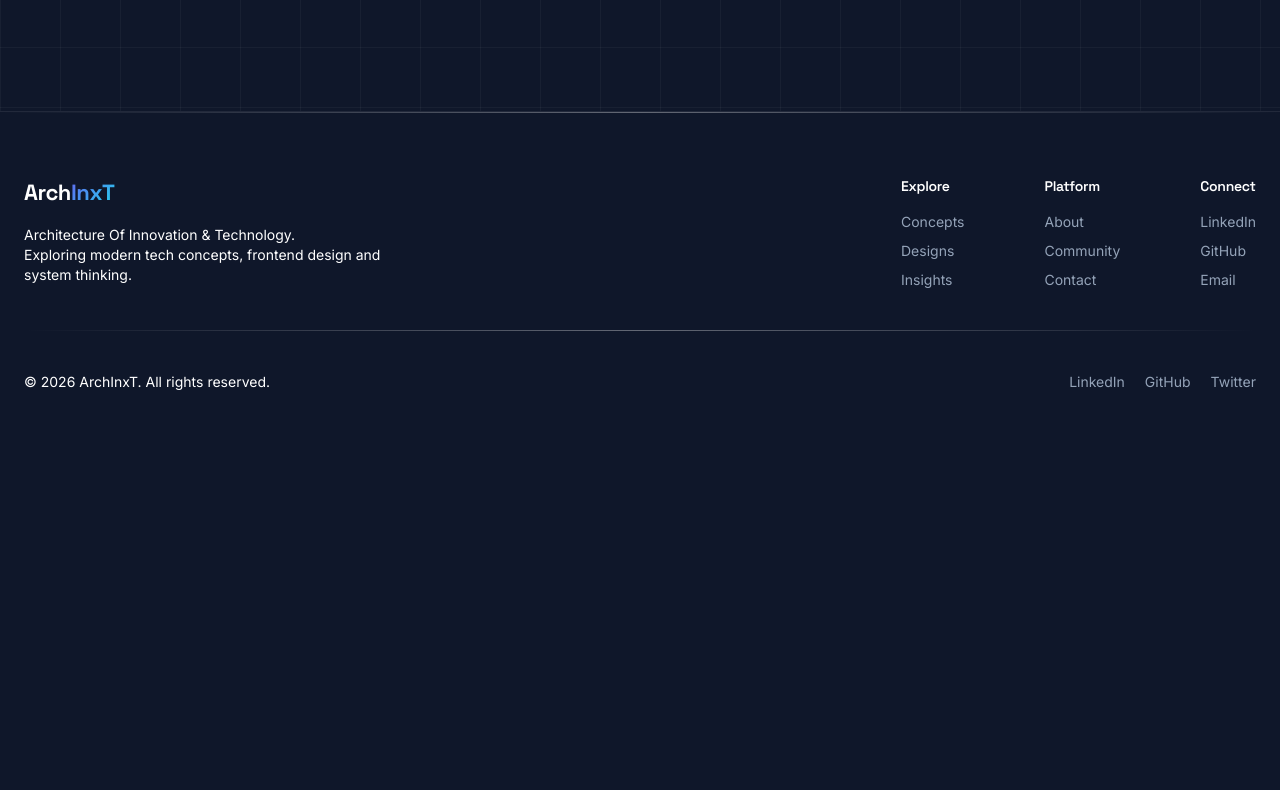
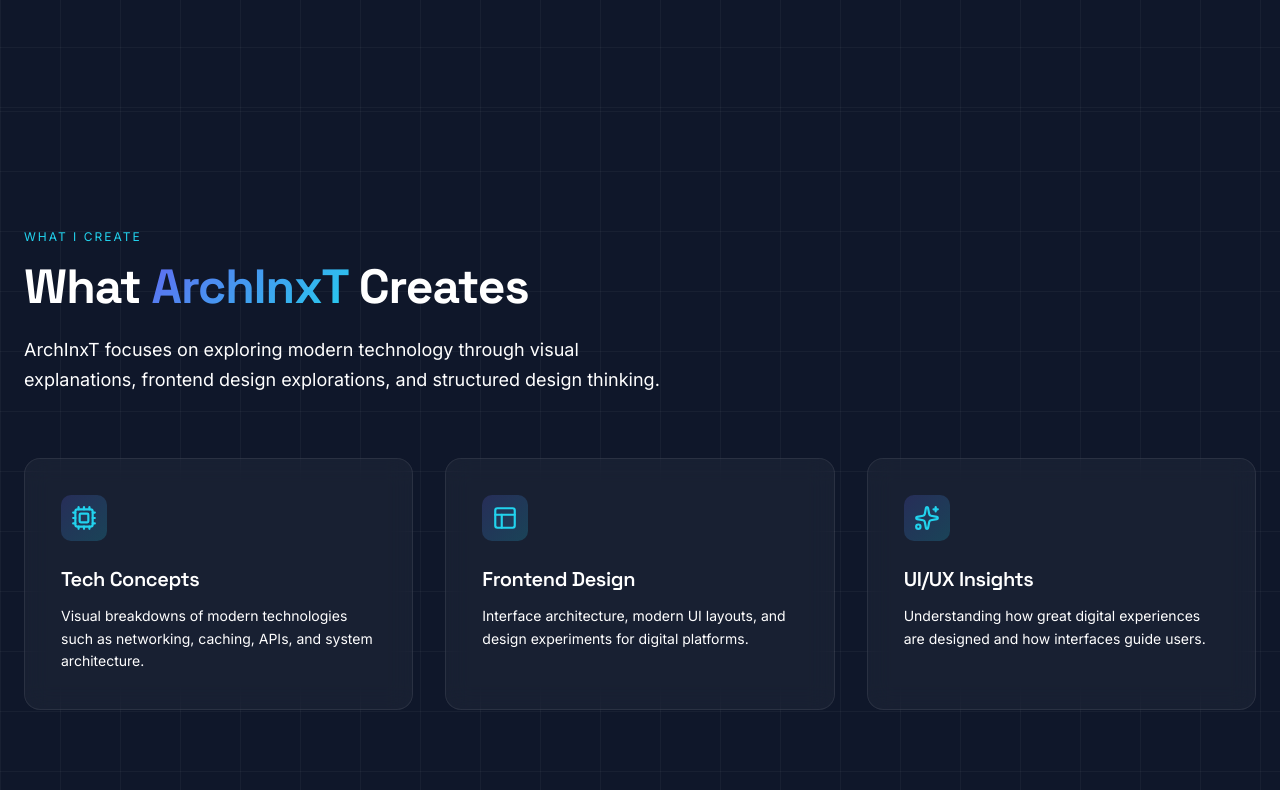
Before and after one commit to architpatle/archinxt, a React (Vite) app: page /about in a window 1280 px wide. Shown: the part 1170-1960 px from the top of the page. Before the commit the page ends 1626 px from the top, so only its background shows below. Built offline with nearby package versions, Linux system fonts and the light colour scheme.

Commit message:
Added creation section in About Page

```diff
--- /dev/null
+++ b/src/components/sections/About/Creation/Creation.jsx
@@ -0,0 +1,92 @@
+import styles from "./Creation.module.css";
+import { Cpu, Layout, Sparkles } from "lucide-react";
+
+const Creation = () => {
+  return (
+    <section className={`${styles.creation} relative`}>
+
+      <div className={styles.grid}></div>
+
+      <div className="max-w-7xl mx-auto px-6 py-28 relative z-10">
+
+        {/* Section Header */}
+
+        <div className="max-w-2xl">
+
+          <span className={styles.eyebrow}>
+            What I Create
+          </span>
+
+          <h2 className="mt-4 text-4xl md:text-5xl font-heading font-bold">
+            What
+            <span className={styles.gradientText}> ArchInxT </span>
+            Creates
+          </h2>
+
+          <p className="mt-6 text-lg text-textMuted leading-relaxed">
+            ArchInxT focuses on exploring modern technology through
+            visual explanations, frontend design explorations,
+            and structured design thinking.
+          </p>
+
+        </div>
+
+        {/* Panels */}
+
+        <div className="mt-16 grid md:grid-cols-3 gap-8">
+
+          <div className={styles.panel}>
+            <div className={styles.icon}>
+            <Cpu size={26} />
+</div>
+            <h3 className="mt-6 text-xl font-semibold">
+              Tech Concepts
+            </h3>
+
+            <p className="mt-3 text-textMuted text-sm leading-relaxed">
+              Visual breakdowns of modern technologies such as
+              networking, caching, APIs, and system architecture.
+            </p>
+          </div>
+
+          <div className={styles.panel}>
+             <div className={styles.icon}>
+                   <Layout size={26}  />
+</div>
+
+
+            <h3 className="mt-6 text-xl font-semibold">
+              Frontend Design
+            </h3>
+
+            <p className="mt-3 text-textMuted text-sm leading-relaxed">
+              Interface architecture, modern UI layouts,
+              and design experiments for digital platforms.
+            </p>
+          </div>
+
+          <div className={styles.panel}>
+             <div className={styles.icon}>
+                        <Sparkles size={26}  />
+
+</div>
+
+            <h3 className="mt-6 text-xl font-semibold">
+              UI/UX Insights
+            </h3>
+
+            <p className="mt-3 text-textMuted text-sm leading-relaxed">
+              Understanding how great digital experiences
+              are designed and how interfaces guide users.
+            </p>
+          </div>
+
+        </div>
+
+      </div>
+
+    </section>
+  );
+};
+
+export default Creation;
--- /dev/null
+++ b/src/components/sections/About/Creation/Creation.module.css
@@ -0,0 +1,90 @@
+.creation {
+  position: relative;
+}
+
+/* GRID */
+
+.grid {
+  position: absolute;
+  inset: 0;
+
+  background-image:
+    linear-gradient(rgba(255,255,255,0.04) 1px, transparent 1px),
+    linear-gradient(90deg, rgba(255,255,255,0.04) 1px, transparent 1px);
+
+  background-size: 60px 60px;
+}
+
+/* EYEBROW */
+
+.eyebrow {
+
+  font-size: 12px;
+  letter-spacing: 2px;
+  text-transform: uppercase;
+
+  color: #22D3EE;
+
+}
+
+/* GRADIENT TEXT */
+
+.gradientText {
+
+  background: linear-gradient(135deg,#6366F1,#22D3EE);
+
+  -webkit-background-clip: text;
+  -webkit-text-fill-color: transparent;
+
+}
+
+/* PANEL */
+
+.panel {
+
+  padding: 36px;
+
+  border-radius: 16px;
+
+  background: rgba(255,255,255,0.04);
+
+  border: 1px solid rgba(255,255,255,0.08);
+
+  backdrop-filter: blur(12px);
+
+  transition: all 0.3s ease;
+
+}
+
+.panel:hover {
+
+  transform: translateY(-6px);
+
+  border-color: rgba(99,102,241,0.5);
+
+  box-shadow:
+    0 10px 30px rgba(0,0,0,0.35),
+    0 0 20px rgba(99,102,241,0.15);
+
+}
+
+/* ICON */
+
+.icon {
+
+color: #22D3EE;
+   background: linear-gradient(
+    135deg,
+    rgba(99,102,241,0.2),
+    rgba(34,211,238,0.2)
+  );
+width: 46px;
+  height: 46px;
+
+  display: flex;
+  align-items: center;
+  justify-content: center;
+
+  border-radius: 10px;
+
+}
--- a/src/pages/About.jsx
+++ b/src/pages/About.jsx
@@ -1,12 +1,14 @@
 import React from 'react'
 import AboutHero from '../components/sections/About/AboutHero/AboutHero'
 import Idea from '../components/sections/About/Idea/Idea'
+import Creation from '../components/sections/About/Creation/Creation'
 
 const About = () => {
   return (
     <>
      <AboutHero />
      <Idea />
+     <Creation />
     </>
   )
 }
```
Also changed, not shown: src/components/sections/About/Creator/Creator.jsx (deleted), src/components/sections/About/Creator/Creator.module.css (deleted).
